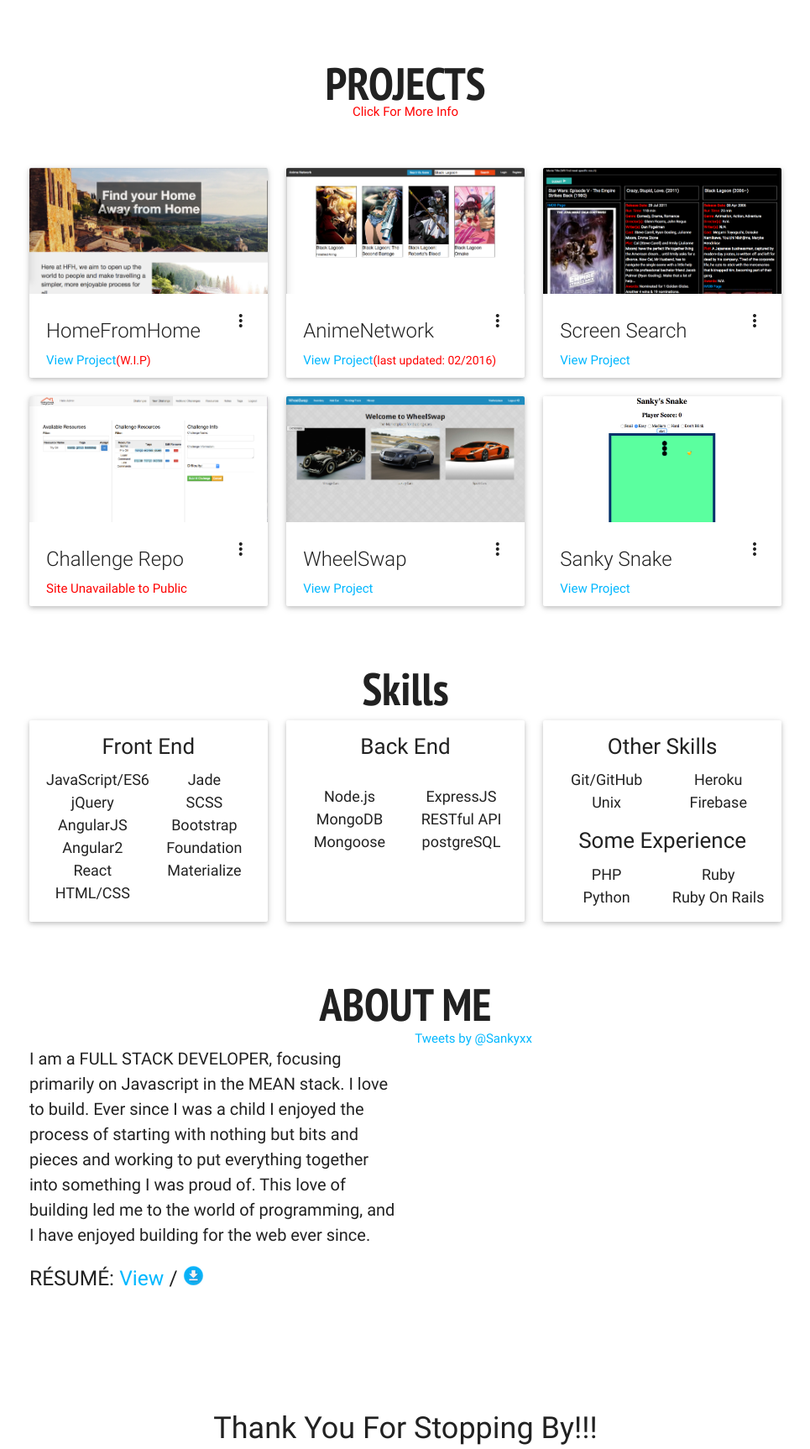
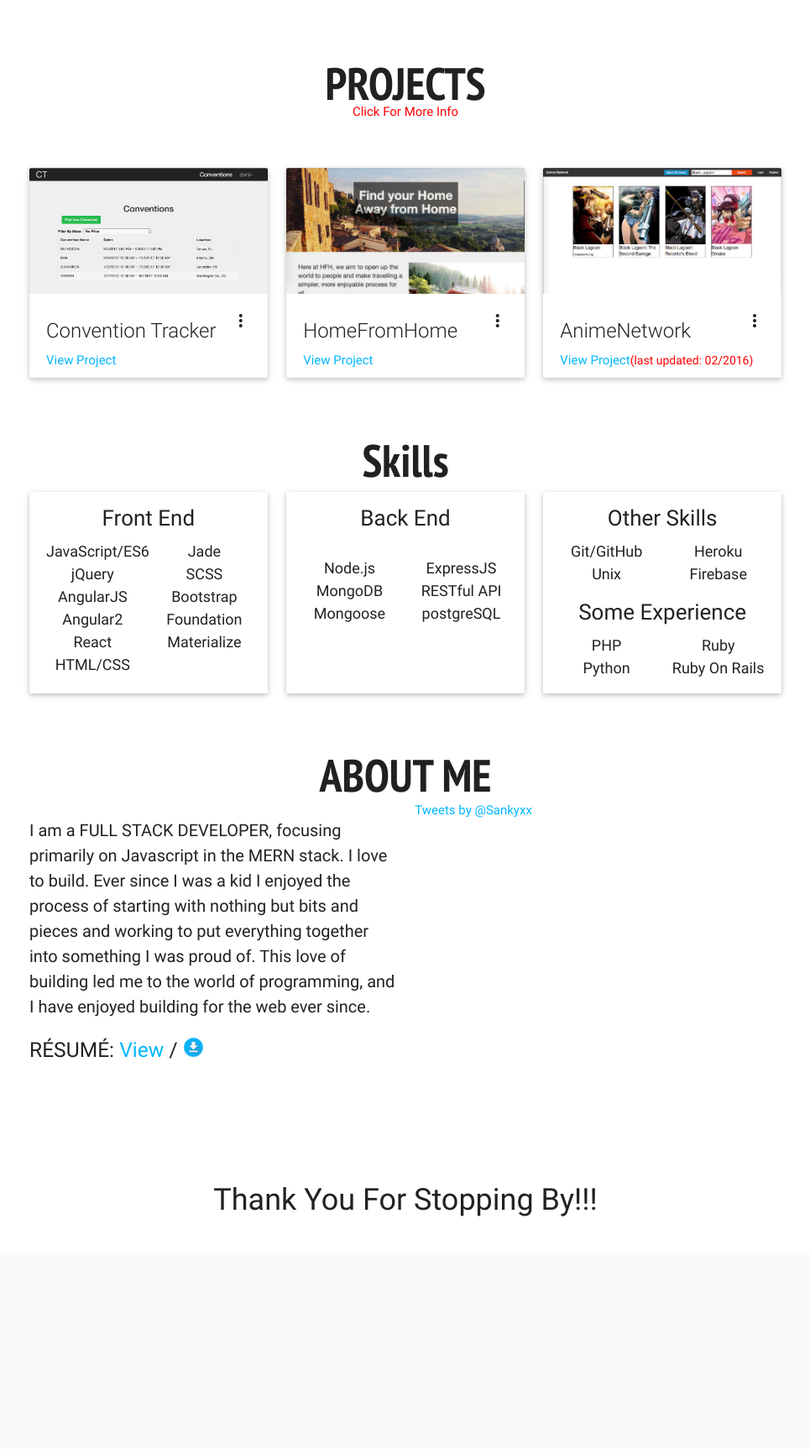
Before and after one commit to danisankovich/website, a PHP site: page / in a window 1280 px wide. Shown: the part 794-2520 px from the top of the page at 84% size, without its empty margins (157-1122 px from the left). After the commit the page ends 2243 px from the top, so only its background shows below. Run offline with PHP 8.4, Linux system fonts and the light colour scheme; data that the repository does not hold is empty; some libraries are stand-ins or nearby versions.

Commit message:
cleanup. New projects

```diff
--- a/index.php
+++ b/index.php
@@ -114,17 +114,46 @@
           <div class="col l4 m6">
             <div class="card">
               <div class="card-image waves-effect waves-block waves-light">
+                <img class="activator" src="img/conventiontracker.png">
+              </div>
+              <div class="card-content">
+                <span class="card-title activator grey-text text-darken-4">Convention Tracker<i class="material-icons right">more_vert</i></span>
+                <p><a href="http://convention-tracker.herokuapp.com" target="_blank">View Project</a></p>
+              </div>
+              <div class="card-reveal">
+                <span class="card-title grey-text text-darken-4">Info and Tech Used<i class="material-icons right">close</i></span>
+                <p>
+                  <p>An organizational tool to help groups keep track of events and conventions that members are attending.</p>
+                  <a href="https://github.com/mikesankovich/convention-tracker" target="_blank">Github Link</a>
+                  <ul>
+                    <li>JavaScript</li>
+                    <li>React</li>
+                    <li>Redux</li>
+                    <li>ExpressJS</li>
+                    <li>Node.js</li>
+                    <li>MongoDB</li>
+                    <li>HTML/CSS</li>
+                    <li>Bootstrap</li>
+                    <li>Webpack</li>
+                  </ul>
+                </p>
+              </div>
+            </div>
+          </div>
+          <div class="col l4 m6">
+            <div class="card">
+              <div class="card-image waves-effect waves-block waves-light">
                 <img class="activator" src="img/homefromhome.png">
               </div>
               <div class="card-content">
                 <span class="card-title activator grey-text text-darken-4">HomeFromHome<i class="material-icons right">more_vert</i></span>
-                <p><a href="http://homeawayfromhome.herokuapp.com" target="_blank">View Project<span style="color:red; font-size:14px;">(W.I.P)</span></a></p>
+                <p><a href="http://homeawayfromhome.herokuapp.com" target="_blank">View Project</a></p>
               </div>
               <div class="card-reveal">
                 <span class="card-title grey-text text-darken-4">Info and Tech Used<i class="material-icons right">close</i></span>
                 <p>
                   <p>A platform for users to share travel stories, blogs, and pictures and to find places to stay during their next journey</p>
-                  <a href="https://github.com/mikesankovich/homefromhome">Github Link</a>
+                  <a href="https://github.com/mikesankovich/homefromhome" target="_blank">Github Link</a>
                   <ul>
                     <li>JavaScript</li>
                     <li>React</li>
@@ -173,111 +202,6 @@
                     <li>Foundation</li>
                     <li>Gulp</li>
                     <li>Sweetalerts</li>
-                  </ul>
-                </p>
-              </div>
-            </div>
-          </div>
-          <div class="col l4 m6">
-            <div class="card">
-              <div class="card-image waves-effect waves-block waves-light">
-                <img class="activator" src="img/screensearch.png">
-              </div>
-              <div class="card-content">
-                <span class="card-title activator grey-text text-darken-4">Screen Search<i class="material-icons right">more_vert</i></span>
-                <p><a href="http://mikesankovich.github.io/screensearch/" target="_blank">View Project</a></p>
-              </div>
-              <div class="card-reveal">
-                <span class="card-title grey-text text-darken-4">Info and Tech Used<i class="material-icons right">close</i></span>
-                <p>
-                  <p>Look up information on your favorite movies and television shows using the OMDB api.</p>
-                  <ul>
-                    <li>Javascript</li>
-                    <li>Angular</li>
-                    <li>Materialize</li>
-                    <li>HTML/CSS</li>
-                    <li>OMDB api</li>
-                  </ul>
-                </p>
-              </div>
-            </div>
-          </div>
-          <div class="col l4 m6">
-            <div class="card">
-              <div class="card-image waves-effect waves-block waves-light">
-                <img class="activator" src="img/challengerepo.png">
-              </div>
-              <div class="card-content">
-                <span class="card-title activator grey-text text-darken-4">Challenge Repo<i class="material-icons right">more_vert</i></span>
-                <p><a class="onRequest">Site Unavailable to Public</a></p>
-              </div>
-              <div class="card-reveal">
-                <span class="card-title grey-text text-darken-4">Info and Tech Used<i class="material-icons right">close</i></span>
-                <p>
-                  <p>A repository built to store all challenges, resources, and notes for students at Coding House. Live project only available on request.</p>
-                  <ul>
-                    <li>JavaScript</li>
-                    <li>AngularJS</li>
-                    <li>ExpressJS</li>
-                    <li>Node.js</li>
-                    <li>MongoDB</li>
-                    <li>jQuery</li>
-                    <li>Jade/SCSS</li>
-                    <li>Bootstrap</li>
-                    <li>Mandrill API</li>
-                    <li>Grunt</li>
-                    <li>Sweetalerts</li>
-                  </ul>
-                </p>
-              </div>
-            </div>
-          </div>
-          <div class="col l4 m6">
-            <div class="card">
-              <div class="card-image waves-effect waves-block waves-light">
-                <img class="activator" src="img/wheelswap.png">
-              </div>
-              <div class="card-content">
-                <span class="card-title activator grey-text text-darken-4">WheelSwap<i class="material-icons right">more_vert</i></span>
-                <p><a href="http://wheelswap.herokuapp.com" target="_blank">View Project</a></p>
-              </div>
-              <div class="card-reveal">
-                <span class="card-title grey-text text-darken-4">Info and Tech Used<i class="material-icons right">close</i></span>
-                <p>
-                  <p>
-                    A platform on which users can list and trade their vintage, classic, or otherwise high-end automobiles.
-                  </p>
-                  <ul>
-                    <li>JavaScript</li>
-                    <li>AngularJS</li>
-                    <li>ExpressJS</li>
-                    <li>Node.js</li>
-                    <li>MongoDB</li>
-                    <li>jQuery</li>
-                    <li>HTML/CSS</li>
-                    <li>Bootstrap</li>
-                  </ul>
-                </p>
-              </div>
-            </div>
-          </div>
-          <div class="col l4 m6">
-            <div class="card">
-              <div class="card-image waves-effect waves-block waves-light">
-                <img class="activator" src="img/snakegif.gif" alt="img/snake.png">
-              </div>
-              <div class="card-content">
-                <span class="card-title activator grey-text text-darken-4">Sanky Snake<i class="material-icons right">more_vert</i></span>
-                <p><a href="http://mikesankovich.github.io/snakegame/" target="_blank">View Project</a></p>
-              </div>
-              <div class="card-reveal">
-                <span class="card-title grey-text text-darken-4">Info and Tech Used<i class="material-icons right">close</i></span>
-                <p>
-                  <p>My build of the classic game</p>
-                  <ul>
-                    <li>JavaScript</li>
-                    <li>jQuery</li>
-                    <li>HTML/CSS</li>
                   </ul>
                 </p>
               </div>
@@ -386,8 +310,8 @@
       <h1 id="aboutme">About Me</h1>
       <div class="row">
         <div class="col s12 m6 l6">
-          <p id="shpeel">I am a FULL STACK DEVELOPER, focusing primarily on Javascript in the MEAN stack.
-            I love to build. Ever since I was a child I enjoyed the process of starting with
+          <p id="shpeel">I am a FULL STACK DEVELOPER, focusing primarily on Javascript in the MERN stack.
+            I love to build. Ever since I was a kid I enjoyed the process of starting with
             nothing but bits and pieces and working to put everything together into something
             I was proud of. This love of building led me to the world of programming, and I
             have enjoyed building for the web ever since. </p>
```
Also changed, not shown: img/conventiontracker.png (added), 1 other file.
